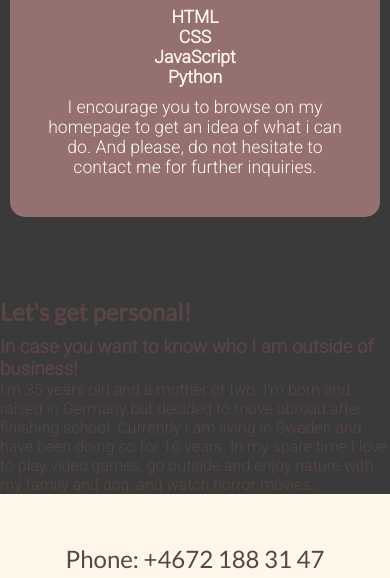
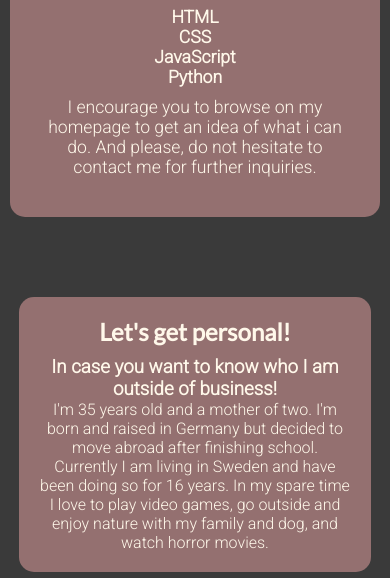
Before and after one commit to BubiniB/cristina-ekqvist-project, a plain HTML site: page index.html in a window 390 px wide. Shown: the part 662-1240 px from the top of the page. Drawn offline with Linux system fonts and the light colour scheme.

Commit message:
Add style to personal content and make responsive

```diff
--- a/assets/css/stylesheet.css
+++ b/assets/css/stylesheet.css
@@ -90,7 +90,7 @@ header {
     height: auto;
     background-color: rgba(158, 118, 118, .9);
     color: #fff8ea;
-    margin: 150px auto;
+    margin: 130px auto;
     padding: 30px;
     border-radius: 15px;
     box-sizing: border-box;
@@ -109,6 +109,18 @@ header {
 #content-center ul {
     list-style-type: none;
     font-weight: bold;
+}
+
+#personal {
+    width: 30%;
+    height: auto;
+    float: right;
+    color: #fff8ea;
+    background-color: rgba(158, 118, 118, .9);
+    margin: 0 50px 20px 0;
+    text-align: center;
+    padding: 20px;
+    border-radius: 15px;
 }
 
 /* Tables for CV and education */
@@ -278,6 +290,10 @@ footer > .social {
         font-size: 140%;
     }
 
+    #personal {
+        width: 50%;
+    }
+
     #experience-img {
         background: url(../images/experience-img.jpg) no-repeat center center;
     }
@@ -363,6 +379,10 @@ footer > .social {
         width: 40%;
     }
 
+    #personal {
+        width: 50%;
+    }
+
     #content-center {
         margin: 100px auto;
     }
@@ -414,6 +434,12 @@ footer > .social {
         margin: 80px auto;
     }
 
+    #personal {
+        float: none;
+        width: 80%;
+        margin: 20px auto;
+    }
+
     #experience > #experience-img {
         background: none;
         height: fit-content;
--- a/index.html
+++ b/index.html
@@ -67,8 +67,8 @@
             </p>
         </div>
         <div id="personal">
-            <h2>Let's get personal!</h2>
-            <h3>In case you want to know who I am outside of business!</h3>
+            <h2 class="light-font">Let's get personal!</h2>
+            <h3 class="light-font">In case you want to know who I am outside of business!</h3>
             <p>I'm 35 years old and a mother of two. I'm born and raised in Germany but decided to move abroad after finishing school. Currently I am living in Sweden and have been
                 doing so for 16 years. In my spare time I love to play video games, go outside and enjoy nature with my family and dog, and watch horror movies.
             </p>
```
